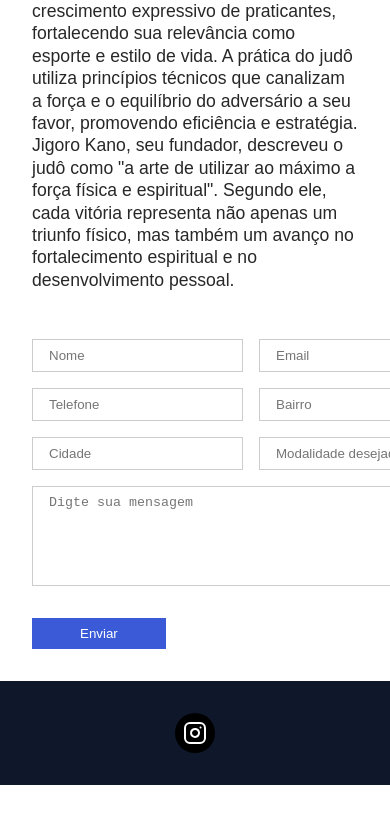
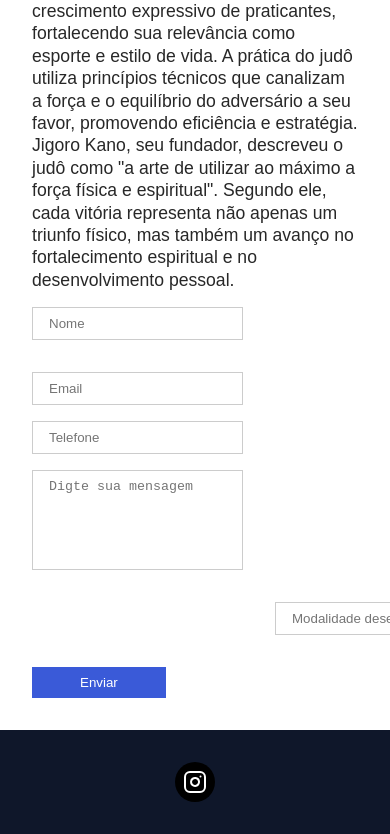
Before and after one commit to viitones/desfrutare, a React (Vite) app: page /judo in a window 390 px wide. Shown: the part 1356-2190 px from the top of the page. Before the commit the page ends 2141 px from the top, so only its background shows below. Built offline with nearby package versions, Linux system fonts and the light colour scheme.

Commit message:
resposividade

```diff
--- a/src/components/Contact/index.css
+++ b/src/components/Contact/index.css
@@ -1,11 +1,12 @@
 .contato {
+  /* margin-top: 2rem; */
   margin-inline: auto;
   max-width: 1200px;
   text-align: center;
 }
 
 .contato > h2 {
-  margin-top: 3rem;
+  margin-top: 8rem;
   margin-inline: auto;
   font-size: 3rem;
   margin-bottom: 3rem;
@@ -50,7 +51,7 @@
   justify-content: center;
 }
 
-form div{
+#form div{
   margin-top: 1rem;
   width: 100%;
   display: grid;
@@ -120,3 +121,24 @@ form div{
    margin-inline: 1rem;
   }
 }
+
+@media screen and (max-width: 450px) {
+
+  #form div {
+    grid-template-areas:
+  'name'
+  'sobrenome'
+  'email'
+  'telefone'
+  'texto';
+  }
+
+  #form {
+    width: 90%;
+  }
+
+  .inputC {
+    width: 100%;
+  }
+
+}
--- a/src/components/Header/index.tsx
+++ b/src/components/Header/index.tsx
@@ -37,9 +37,9 @@ export function Header() {
 
           <div className="conteudo">
             <Link to="/">Início</Link>
-            <a className="cls" href="#modalidade">Modalidades</a>
+            <a className="cls" href="/#modalidade">Modalidades</a>
             <Link to="/transparence">Transparência</Link>
-            <a className="cls" href="#contato">Contato</a>
+            <a className="cls" href="/#contato">Contato</a>
           </div>
         </div>
 
--- a/src/pages/Initial-page/index.css
+++ b/src/pages/Initial-page/index.css
@@ -43,7 +43,7 @@
 /* main */
 
 .mainInit {
-  margin-top: 3rem;
+  margin-top: 10rem;
   display: flex;
   justify-content: center;
   align-items: center;
@@ -53,12 +53,12 @@
 .mainInit h2 {
   color: black !important;
   font-weight: 500;
-  font-size: 5rem;
+  font-size: 4rem;
   font-weight: bold;
 }
 
 .cardsInit {
-  margin-top: 5rem;
+  margin-top: 8rem;
   display: flex;
   flex-direction: column;
   gap: 3rem;
--- a/src/pages/transparence/index.css
+++ b/src/pages/transparence/index.css
@@ -136,3 +136,18 @@
     width: 100%;
   }
 }
+
+@media (max-width: 500px) {
+  .mainT h1 {
+    font-size: 2rem;
+  }
+
+  .mainT h2 {
+    font-size: 1.7rem;
+  }
+
+  .mainT h3 {
+    font-size: 1.5rem;
+  }
+
+}
```
